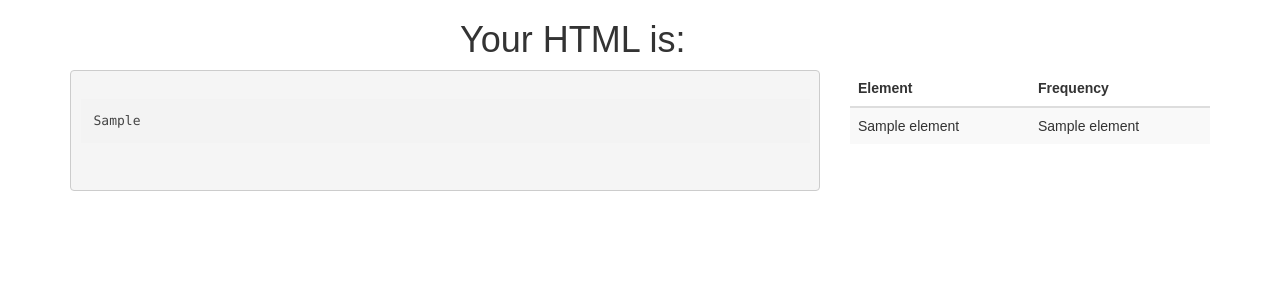
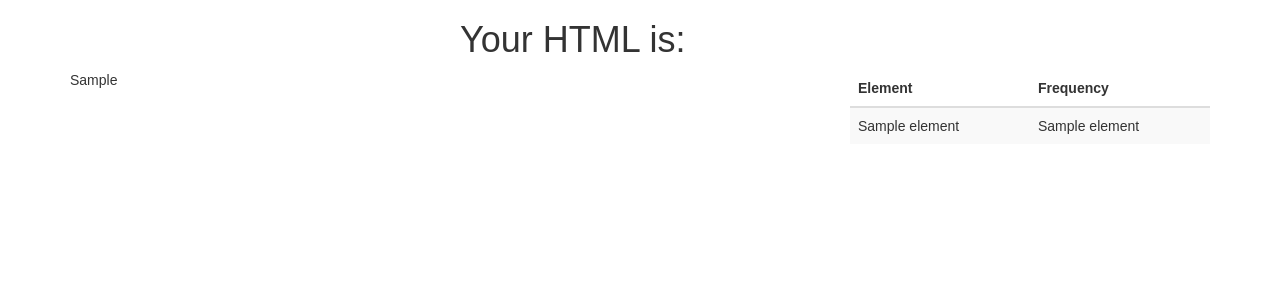
Before and after one commit to noelledaley/inspektor, a Flask app: template templates/results.html in a window 1280 px wide. Shown: the top 300 px of the page. Run offline with Flask 2, Linux system fonts and the light colour scheme; the template is opened without the code that fills it: most values are stand-ins (such as "Sample title", 1, 10 or a date in 2020); parts of the project's set-up code (start-up, migrations or seed data) failed here and were passed over; some libraries are stand-ins or nearby versions.

Commit message:
removed pre and code tags

```diff
--- a/templates/results.html
+++ b/templates/results.html
@@ -18,9 +18,7 @@
 <div class="row">
 
   <div class="col-md-8">
-    <pre>
-      <code class="html">{{raw_html}}</code>
-    </pre>
+      {{raw_html}}
   </div>
 
   <div class="col-md-4">
```
